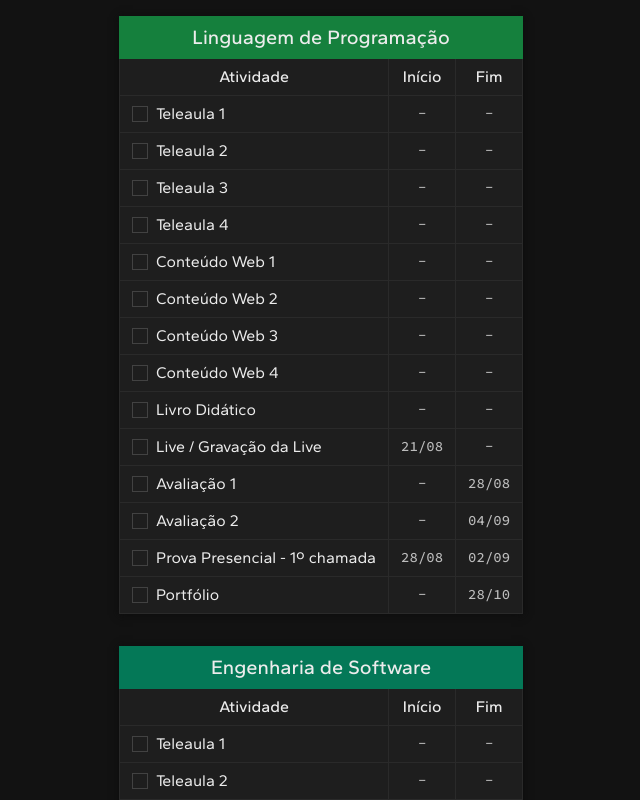
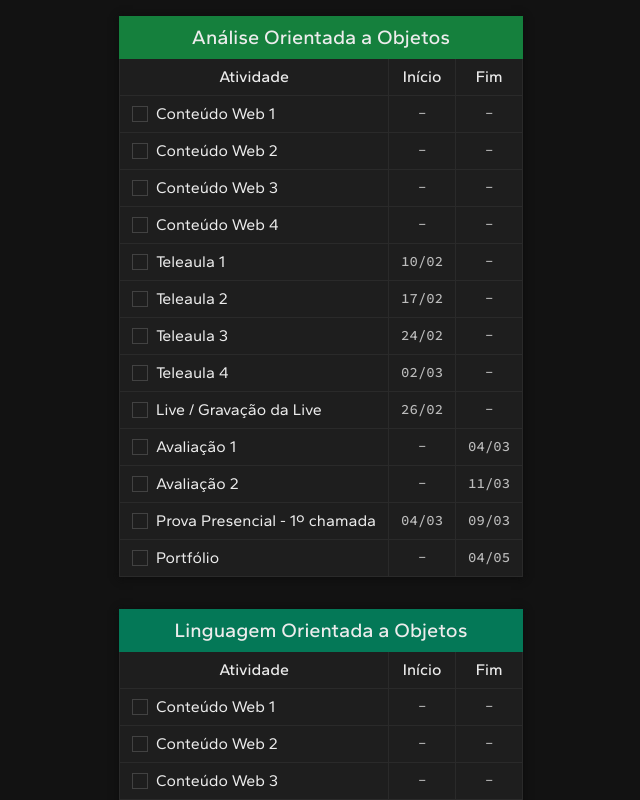
Before and after one commit to kelio-mv/ads-unopar, a React (Vite) app: page / in a window 1280 px wide. Shown: the top 800 px of the page, without its empty margins (319-959 px from the left). Built offline with nearby package versions, Linux system fonts and the light colour scheme.

Commit message:
Updated to 2024.1

```diff
--- a/src/App.scss
+++ b/src/App.scss
@@ -61,6 +61,10 @@
       border: none;
     }
   }
+
+  span {
+    white-space: pre;
+  }
 }
 
 .alert {
--- a/src/schedule.js
+++ b/src/schedule.js
@@ -1,86 +1,107 @@
 function getCommonActivities() {
   return [
-    { name: "Teleaula 1" },
-    { name: "Teleaula 2" },
-    { name: "Teleaula 3" },
-    { name: "Teleaula 4" },
     { name: "Conteúdo Web 1" },
     { name: "Conteúdo Web 2" },
     { name: "Conteúdo Web 3" },
     { name: "Conteúdo Web 4" },
-    { name: "Livro Didático" },
   ];
 }
 
 const schedule = [
   {
-    name: "Linguagem de Programação",
+    name: "Análise Orientada a Objetos",
     activities: [
       ...getCommonActivities(),
-      { name: "Live / Gravação da Live", start: "21/08" },
-      { name: "Avaliação 1", end: "28/08" },
-      { name: "Avaliação 2", end: "04/09" },
-      { name: "Prova Presencial - 1º chamada", start: "28/08", end: "02/09" },
-      { name: "Portfólio", end: "28/10" },
+      { name: "Teleaula 1", start: "10/02" },
+      { name: "Teleaula 2", start: "17/02" },
+      { name: "Teleaula 3", start: "24/02" },
+      { name: "Teleaula 4", start: "02/03" },
+      { name: "Live / Gravação da Live", start: "26/02" },
+      { name: "Avaliação 1", end: "04/03" },
+      { name: "Avaliação 2", end: "11/03" },
+      { name: "Prova Presencial - 1º chamada", start: "04/03", end: "09/03" },
+      { name: "Portfólio", end: "04/05" },
     ],
     color: "#15803d",
   },
   {
-    name: "Engenharia de Software",
+    name: "Linguagem Orientada a Objetos",
     activities: [
       ...getCommonActivities(),
-      { name: "Live / Gravação da Live", start: "18/09" },
-      { name: "Avaliação 1", start: "21/08", end: "25/09" },
-      { name: "Avaliação 2", start: "21/08", end: "02/10" },
-      { name: "Prova Presencial - 1º chamada", start: "25/09", end: "30/09" },
+      { name: "Teleaula 1", start: "09/03" },
+      { name: "Teleaula 2", start: "16/03" },
+      { name: "Teleaula 3", start: "23/03" },
+      { name: "Teleaula 4", start: "30/03" },
+      { name: "Live / Gravação da Live", start: "28/03" },
+      { name: "Avaliação 1", start: "26/02", end: "01/04" },
+      { name: "Avaliação 2", start: "26/02", end: "08/04" },
+      { name: "Prova Presencial - 1º chamada", start: "01/04", end: "06/04" },
+      { name: "Portfólio", end: "04/05" },
     ],
     color: "#047857",
   },
   {
-    name: "Lógica e Matemática Computacional",
+    name: "Modelagem de Dados",
     activities: [
       ...getCommonActivities(),
-      { name: "Live / Gravação da Live", start: "19/10" },
-      { name: "Avaliação 1", start: "11/09", end: "23/10" },
-      { name: "Avaliação 2", start: "11/09", end: "30/10" },
-      { name: "Prova Presencial - 1º chamada", start: "23/10", end: "28/10" },
-      { name: "Portfólio", end: "28/10" },
+      { name: "Teleaula 1", start: "06/04" },
+      { name: "Teleaula 2", start: "13/04" },
+      { name: "Teleaula 3", start: "20/04" },
+      { name: "Teleaula 4", start: "27/04" },
+      { name: "Live / Gravação da Live", start: "29/04" },
+      { name: "Avaliação 1", start: "18/03", end: "29/04" },
+      { name: "Avaliação 2", start: "18/03", end: "06/05" },
+      { name: "Prova Presencial - 1º chamada", start: "06/05", end: "11/05" },
+      { name: "Portfólio", end: "04/05" },
     ],
     color: "#0f766e",
   },
   {
-    name: "Algoritmos e Programação Estruturada",
+    name: "Qualidade e Automação de Testes",
     activities: [
       ...getCommonActivities(),
-      { name: "Live / Gravação da Live", start: "24/10" },
-      { name: "Avaliação 1", end: "13/11" },
-      { name: "Avaliação 2", end: "20/11" },
-      { name: "Prova Presencial - 1º chamada", start: "30/10", end: "11/11" },
-      { name: "Portfólio", end: "28/10" },
+      { name: "Live / Gravação da Live", start: "09/05" },
+      { name: "Avaliação 1", end: "20/05" },
+      { name: "Avaliação 2", end: "27/05" },
+      { name: "Prova Presencial - 1º chamada", start: "13/05", end: "25/05" },
     ],
     color: "#0e7490",
   },
   {
-    name: "Análise e Modelagem de Sistemas",
+    name: "Sistemas Operacionais",
     activities: [
       ...getCommonActivities(),
-      { name: "Live / Gravação da Live", start: "17/11" },
-      { name: "Avaliação 1", start: "02/10", end: "20/11" },
-      { name: "Avaliação 2", start: "02/10", end: "27/11" },
-      { name: "Prova Presencial - 1º chamada", start: "20/11", end: "25/11" },
-      { name: "Portfólio", end: "11/11" },
+      { name: "Teleaula 1", start: "04/05" },
+      { name: "Teleaula 2", start: "11/05" },
+      { name: "Teleaula 3", start: "18/05" },
+      { name: "Teleaula 4", start: "25/05" },
+      { name: "Live / Gravação da Live", start: "23/05" },
+      { name: "Avaliação 1", start: "08/04", end: "27/05" },
+      { name: "Avaliação 2", start: "08/04", end: "03/06" },
+      { name: "Prova Presencial - 1º chamada", start: "27/05", end: "01/06" },
+      { name: "Portfólio", end: "18/05" },
     ],
     color: "#0369a1",
   },
   {
+    name: "Projeto de Extensão I",
+    activities: [
+      { name: "Teleaula 1" },
+      { name: "Teleaula 2" },
+      { name: "Teleaula 3" },
+      { name: `Portfólio${Array(41).join(" ")}`, end: "04/05" },
+    ],
+    color: "#1d4ed8",
+  },
+  {
     name: "Todas as disciplinas",
     activities: [
-      { name: "Prova Presencial - 2º chamada", start: "27/11", end: "02/12" },
-      { name: "Avaliação Substituta 1", start: "28/11", end: "02/12" },
-      { name: "Avaliação Substituta 2", start: "28/11", end: "02/12" },
-      { name: "Prova Presencial - recuperação", start: "04/12", end: "09/12" },
+      { name: "Avaliação Substituta 1", start: "04/06", end: "08/06" },
+      { name: "Avaliação Substituta 2", start: "04/06", end: "08/06" },
+      { name: "Prova Presencial - 2º chamada", start: "03/06", end: "08/06" },
+      { name: "Prova Presencial - recuperação", start: "10/06", end: "15/06" },
     ],
-    color: "#334155",
+    color: "#374151",
     readOnly: true,
   },
 ];
--- a/src/storage.js
+++ b/src/storage.js
@@ -8,26 +8,21 @@ class Storage {
     const data = JSON.parse(localStorage.getItem(this.appName) || "null");
     if (data) return data;
     else {
-      return schedule.map((d) =>
-        d.readOnly ? d : { ...d, activities: d.activities.map((a) => ({ ...a, done: null })) }
-      );
+      schedule.forEach((discipline) => {
+        if (!discipline.readOnly) {
+          discipline.activities.forEach((activity) => (activity.done = null));
+        }
+      });
+      return schedule;
     }
   }
 
-  editState(di, ai) {
+  editState(disciplineIndex, activityIndex) {
     const nextState = { null: true, true: false, false: null };
-    this.schedule = this.schedule.map((d, i) =>
-      i === di
-        ? {
-            ...d,
-            activities: d.activities.map((a, i) =>
-              i === ai ? { ...a, done: nextState[a.done] } : a
-            ),
-          }
-        : d
-    );
+    const activity = this.schedule[disciplineIndex].activities[activityIndex];
+    activity.done = nextState[activity.done];
     localStorage.setItem(this.appName, JSON.stringify(this.schedule));
-    return this.schedule;
+    return [...this.schedule];
   }
 }
 
```
Also changed, not shown: 1 other file (tests, documents, lock files or other folders).
